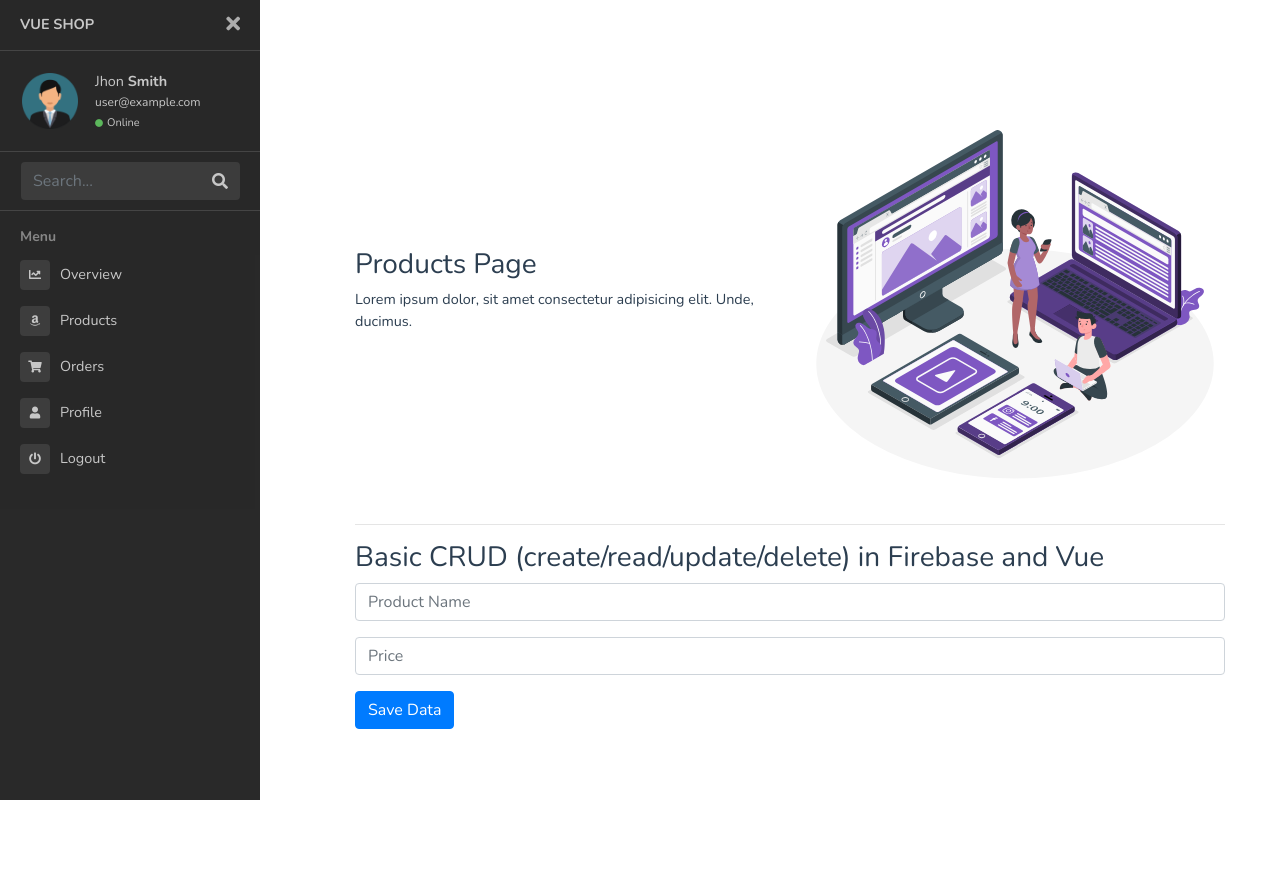
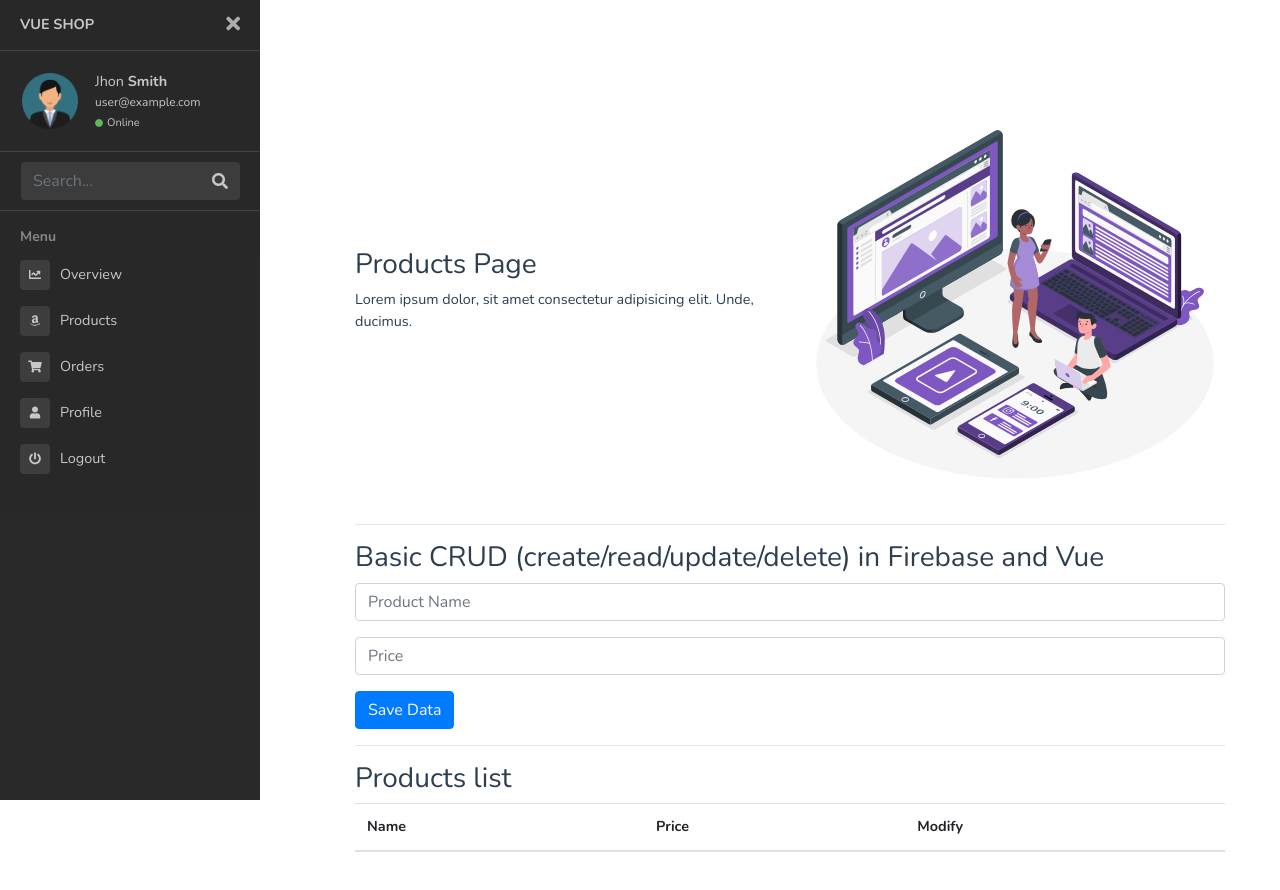
Before and after one commit to nurije2000/eShop, a Vue app: page /admin/products in a window 1280 px wide. Shown: the top 890 px of the page. Before the commit the page ends 800 px from the top, so only its background shows below. Built offline with nearby package versions, Linux system fonts and the light colour scheme; no server answers; the database is empty; sample sign-in values are in the browser's storage.

Commit message:
Some products changes

```diff
--- a/src/views/Products.vue
+++ b/src/views/Products.vue
@@ -28,6 +28,30 @@
               <div class="form-group">
                 <button  @click="saveData" class="btn btn-primary">Save Data </button>
               </div>
+              <hr>
+
+            <h3>Products list</h3>
+
+                <table class="table">
+                  <thead>
+                    <tr>
+                      <th>Name</th>
+                      <th>Price</th>
+                      <th>Modify</th>
+                    </tr>
+                  </thead>
+                  <tbody>
+                      <tr v-bind:key="product in products">
+                        <td>
+                          {{product.name}}
+                        </td>
+
+                        <td>
+                          {{product.price}}
+                        </td>
+                      </tr>
+                  </tbody>
+                </table>
          </div>
      </div>
   </div>
@@ -43,6 +67,7 @@ export default {
   },
   data(){
     return{
+      products: [],
       product:{
       name:null,
       price:null
@@ -51,20 +76,33 @@ export default {
     }
   },
   methods:{
+    readData(){
+  db.collection('products').get().then((querySnapshot) => {
+     // this.products = querySnapshot;
+      querySnapshot.forEach((doc) => {
+        // doc.data() is never undefined for query doc snapshots
+        this.products.push(doc.data());
+      });
+    });
+    },
+
     saveData(){
       db.collection("products").add(this.product)
       .then((docRef)=>{
         console.log("Document written with ID",docRef.id);
-        this.reset();
+        this.readData();
       })
       .catch(function(docRef){
         console.error("Error adding document: ",error);
       });
     },
     reset(){
-      Object.assign(this.$data, this.$options.data.apply(this));
+     // Object.assign(this.$data, this.$options.data.apply(this));
 
     }
+  },
+  created(){
+   this.readData();
   }
 };
 </script>
```
